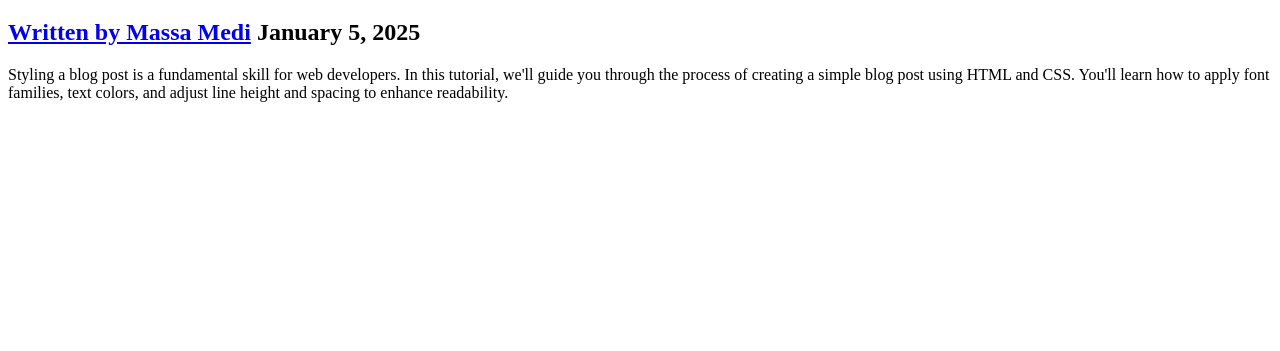
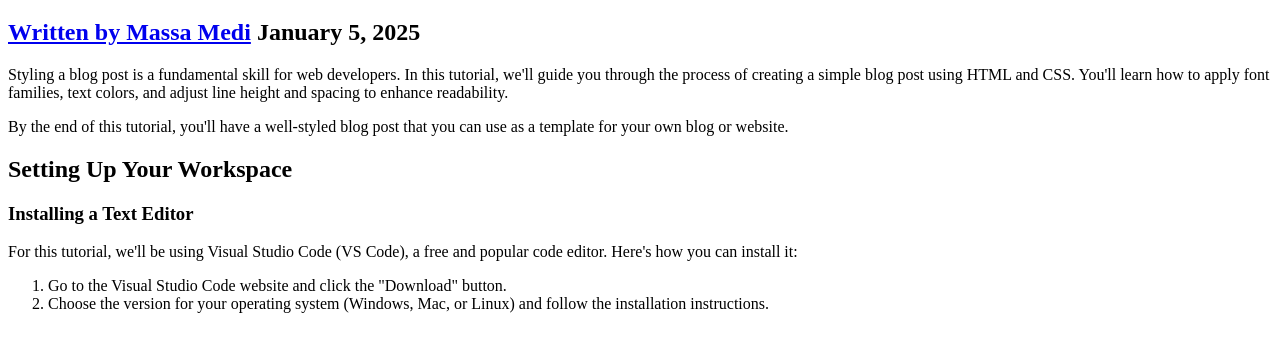
Before and after one commit to haviesolutionsjp/f8-fullstack-nodejs-k20, a plain HTML site: page Day2/index.html in a window 1280 px wide. Shown: the part 61-412 px from the top of the page. Drawn offline with Linux system fonts and the light colour scheme.

Commit message:
Update index.html

```diff
--- a/Day2/index.html
+++ b/Day2/index.html
@@ -13,7 +13,12 @@
         <time datetime="2025-01-05">January 5, 2025</time>
     </h2>
     <p>Styling a blog post is a fundamental skill for web developers. In this tutorial, we'll guide you through the process of creating a simple blog post using HTML and CSS. You'll learn how to apply font families, text colors, and adjust line height and spacing to enhance readability.</p>
-
-
-</body>
-</html>
+    <p>By the end of this tutorial, you'll have a well-styled blog post that you can use as a template for your own blog or website.</p>
+    <h2>Setting Up Your Workspace</h2>
+    <h3>Installing a Text Editor</h3>
+    <p>For this tutorial, we'll be using Visual Studio Code (VS Code), a free and popular code editor. Here's how you can
+    install it:</p>
+    <ol>
+        <li>Go to the Visual Studio Code website and click the "Download" button.</li>
+        <li>Choose the version for your operating system (Windows, Mac, or Linux) and follow the installation instructions.</li>
+    </ol>
```
